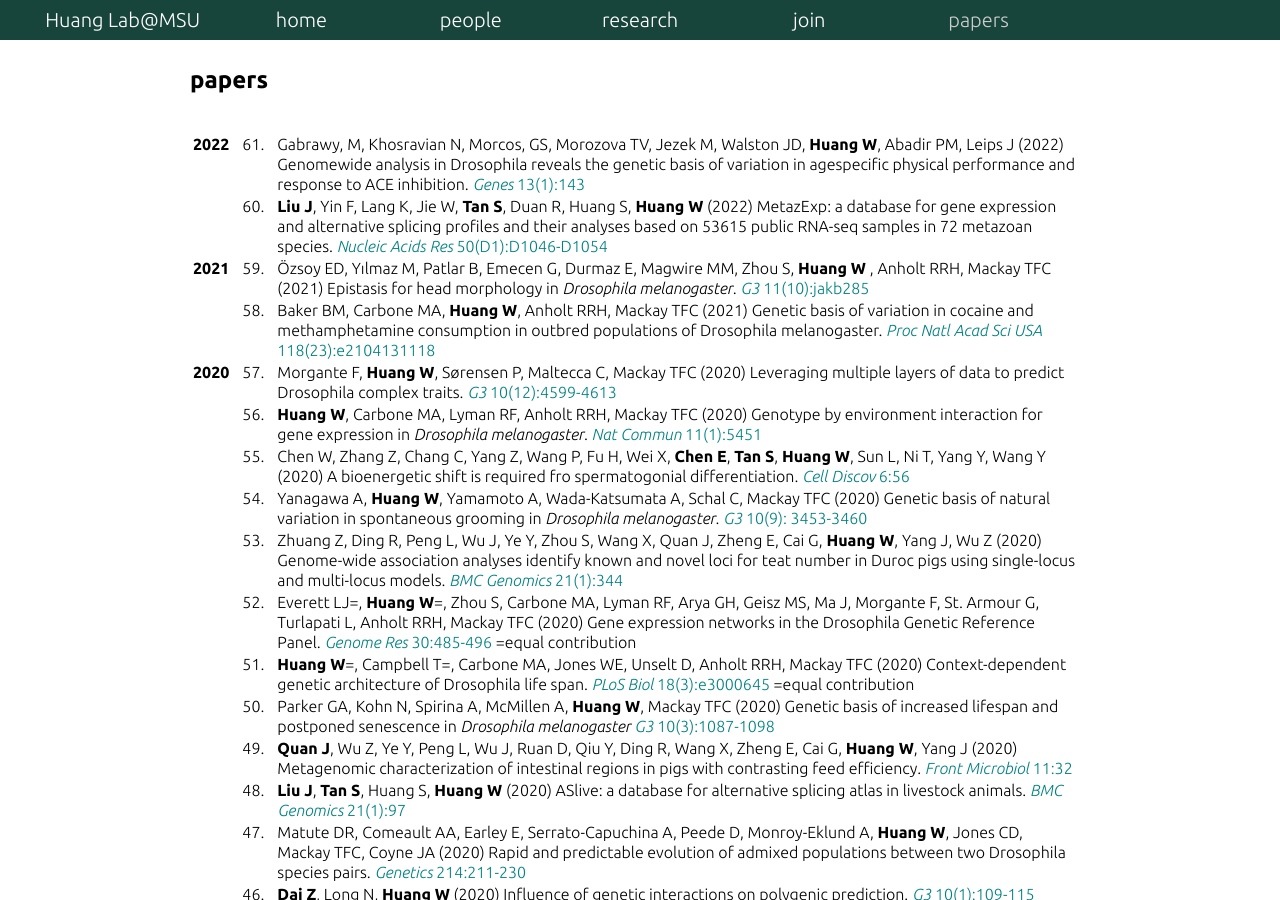
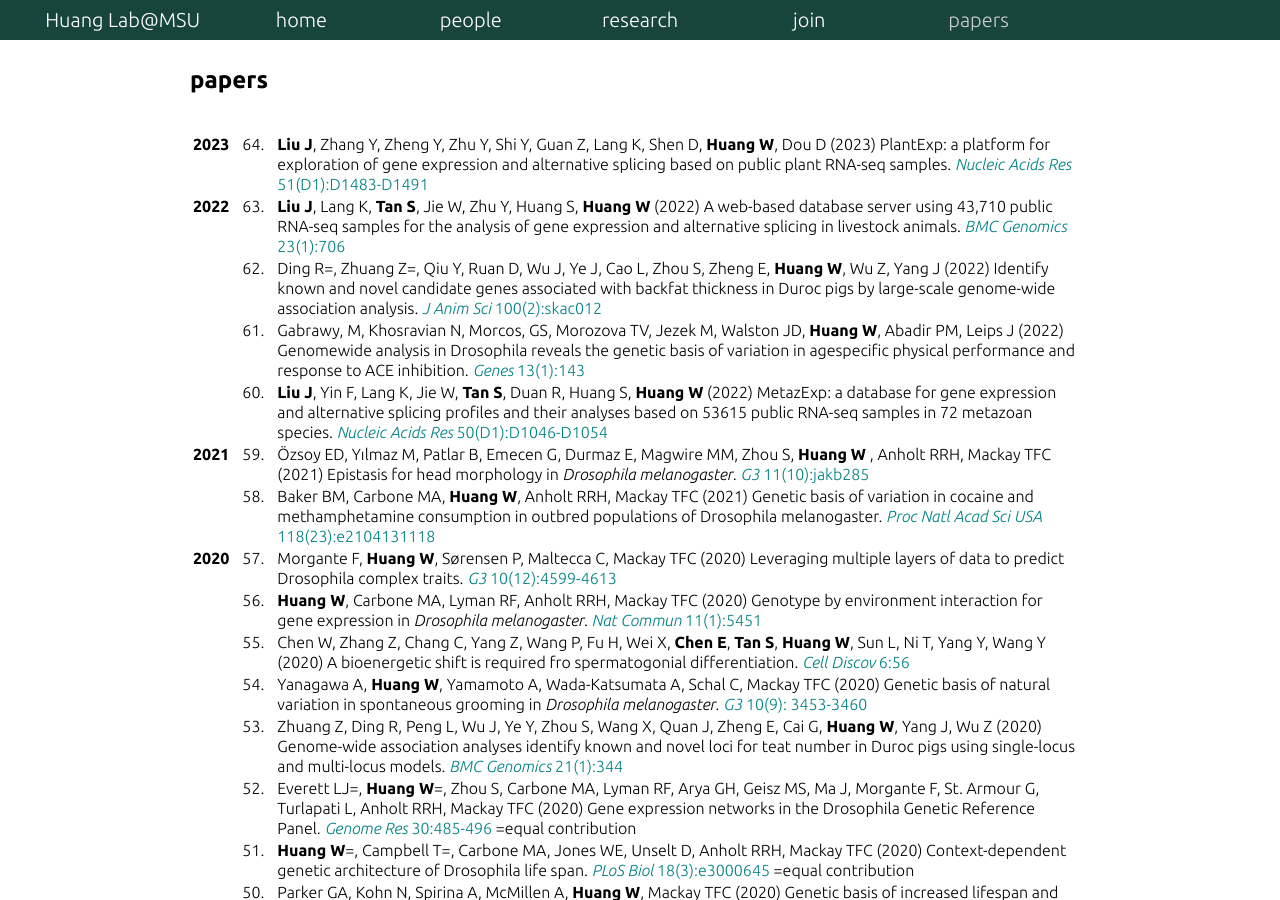
Before and after one commit to qgg-lab/qgg-lab.github.io, a Jekyll site: the page built from _pages/publications.md, in a window 1280 px wide and 900 px high. Built offline with Jekyll 4.4.1, drawn with Linux system fonts in a browser that asks for light colours; some web fonts are replaced.

Commit message:
jan 2023 update

```diff
--- a/_pages/publications.md
+++ b/_pages/publications.md
@@ -10,7 +10,10 @@ active: publications
 | --   | --:  | --   |
 | ---- | ---- | ---- |
 |      |      |      |
-| <b>2022</b> |  61. | Gabrawy, M, Khosravian N, Morcos, GS, Morozova TV, Jezek M, Walston JD, <b>Huang W</b>, Abadir PM, Leips J (2022) Genome­wide analysis in Drosophila reveals the genetic basis of variation in age­specific physical performance and response to ACE inhibition. <a href="https://pubmed.ncbi.nlm.nih.gov/35052483/" target="blank"><i>Genes</i> 13(1):143</a>|
+| <b>2023</b> |64. | <b>Liu J</b>, Zhang Y, Zheng Y, Zhu Y, Shi Y, Guan Z, Lang K, Shen D, <b>Huang W</b>, Dou D (2023) PlantExp: a platform for exploration of gene expression and alternative splicing based on public plant RNA-seq samples. <a href="https://pubmed.ncbi.nlm.nih.gov/36271793/" target="blank"><i>Nucleic Acids Res</i> 51(D1):D1483-D1491</a>|
+| <b>2022</b> |63. | <b>Liu J</b>, Lang K, <b>Tan S</b>, Jie W, Zhu Y, Huang S, <b>Huang W</b> (2022) A web-based database server using 43,710 public RNA-seq samples for the analysis of gene expression and alternative splicing in livestock animals. <a href="https://pubmed.ncbi.nlm.nih.gov/36253723/" target="blank"><i>BMC Genomics</i> 23(1):706</a>|
+| |62. | Ding R=, Zhuang Z=, Qiu Y, Ruan D, Wu J, Ye J, Cao L, Zhou S, Zheng E, <b>Huang W</b>, Wu Z, Yang J (2022) Identify known and novel candidate genes associated with backfat thickness in Duroc pigs by large-scale genome-wide association analysis. <a href="https://pubmed.ncbi.nlm.nih.gov/35034121/" target="blank"><i>J Anim Sci</i> 100(2):skac012</a>|
+| |61. | Gabrawy, M, Khosravian N, Morcos, GS, Morozova TV, Jezek M, Walston JD, <b>Huang W</b>, Abadir PM, Leips J (2022) Genome­wide analysis in Drosophila reveals the genetic basis of variation in age­specific physical performance and response to ACE inhibition. <a href="https://pubmed.ncbi.nlm.nih.gov/35052483/" target="blank"><i>Genes</i> 13(1):143</a>|
 | |60. | <b>Liu J</b>, Yin F, Lang K, Jie W, <b>Tan S</b>, Duan R, Huang S, <b>Huang W</b> (2022) MetazExp: a database for gene expression and alternative splicing profiles and their analyses based on 53615 public RNA-seq samples in 72 metazoan species. <a href="https://pubmed.ncbi.nlm.nih.gov/34718719/" target="blank"><i>Nucleic Acids Res</i> 50(D1):D1046-D1054</a>|
 | <b>2021</b> | 59. | Özsoy ED, Yılmaz M, Patlar B, Emecen G, Durmaz E, Magwire MM, Zhou S, <b>Huang W </b>, Anholt RRH, Mackay TFC (2021) Epistasis for head morphology in <i>Drosophila melanogaster</i>. <a href="https://pubmed.ncbi.nlm.nih.gov/34568933/" target="blank"><i>G3</i> 11(10):jakb285</a>|
 | | 58. | Baker BM, Carbone MA, <b>Huang W</b>, Anholt RRH, Mackay TFC (2021) Genetic basis of variation in cocaine and methamphetamine consumption in outbred populations of Drosophila melanogaster. <a href="https://pubmed.ncbi.nlm.nih.gov/34074789/" target="blank"><i>Proc Natl Acad Sci USA</i> 118(23):e2104131118 </a>|
```
Also changed, not shown: _pages/people.md (+10 -0 lines), news/_posts/2022-02-02-new-people-2022.md (+1 -1 lines), news/_posts/2023-01-23-sam-snowden.md (added, +10 -0 lines), files/snowden.jpg (added), 1 other file.
